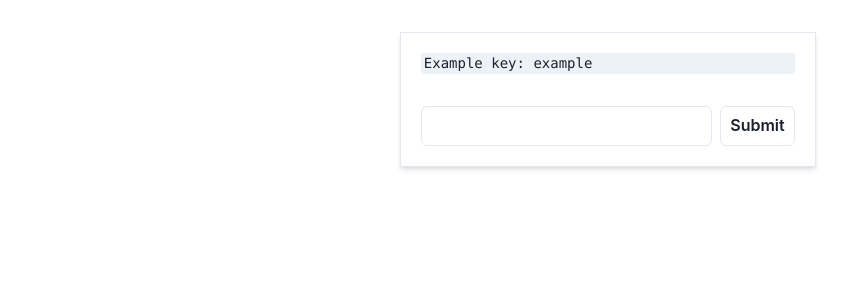
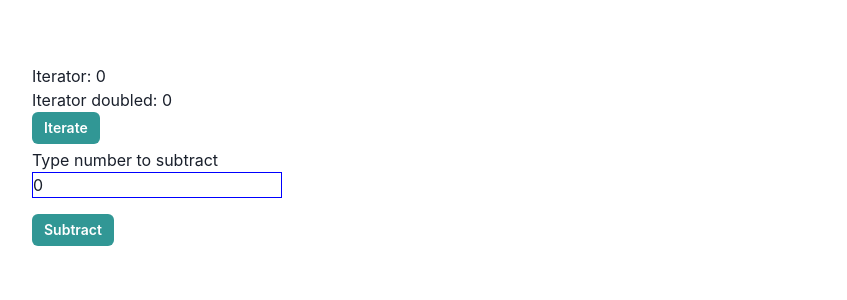
Before and after one commit to robertkittilsen/react-recoil-workshop, a React (Create React App) app: page / in a window 1280 px wide. Shown: the top 300 px of the page, without its empty margins (32-879 px from the left). Built offline with nearby package versions, Linux system fonts and the light colour scheme.

Commit message:
examples of atoms and selectors

```diff
--- a/src/App.tsx
+++ b/src/App.tsx
@@ -1,10 +1,16 @@
 import { RecoilRoot } from "recoil";
+import { AtomExampleApp } from "./components/AtomExamples/AtomExampleApp";
+import { SelectorExampleApp } from "./components/SelectorExamples/SelectorExampleApp";
 import { View } from "./components/View";
 
 function App() {
   return (
     <RecoilRoot>
-      <View />
+      {/* <View /> */}
+      {/* Atom example */}
+      {/* <AtomExampleApp /> */}
+      {/* Selector example */}
+      <SelectorExampleApp />
     </RecoilRoot>
   );
 }
--- /dev/null
+++ b/src/components/AtomExamples/AtomExampleApp.tsx
@@ -0,0 +1,13 @@
+import { Box } from "@chakra-ui/react"
+import { IteratorButton } from "./IteratorButton"
+import { ShowIterator } from "./ShowIterator"
+
+export const AtomExampleApp = () => {
+    return (
+    <Box m={16}>
+        <ShowIterator />
+        <IteratorButton />
+    </Box>
+
+    )
+}
--- /dev/null
+++ b/src/components/AtomExamples/IteratorButton.tsx
@@ -0,0 +1,18 @@
+import { Button } from "@chakra-ui/react";
+import { useSetRecoilState } from "recoil"
+import { iteratorAtom } from "../../recoil/atoms/iteratorAtom"
+
+export const IteratorButton = () => {
+
+    const setRecoilIteratorState = useSetRecoilState(iteratorAtom);
+
+    const onClick = () => {
+        setRecoilIteratorState((currentValue) => currentValue + 1);
+    }
+
+    return(
+        <Button colorScheme='teal' size='sm' onClick={onClick}>
+            Iterate
+        </Button>
+    )
+}
--- /dev/null
+++ b/src/components/AtomExamples/ShowIterator.tsx
@@ -0,0 +1,8 @@
+import { useRecoilValue } from "recoil";
+import { iteratorAtom } from "../../recoil/atoms/iteratorAtom";
+
+export const ShowIterator = () => {
+    const exampleAtomState = useRecoilValue(iteratorAtom);
+
+    return <h1>Iterator: {exampleAtomState}</h1>
+  }
--- /dev/null
+++ b/src/components/SelectorExamples/IteratorButton.tsx
@@ -0,0 +1,18 @@
+import { Button } from "@chakra-ui/react";
+import { useSetRecoilState } from "recoil"
+import { iteratorAtom } from "../../recoil/atoms/iteratorAtom"
+
+export const IteratorButton = () => {
+
+    const setRecoilIteratorState = useSetRecoilState(iteratorAtom);
+
+    const onClick = () => {
+        setRecoilIteratorState((currentValue) => currentValue + 1);
+    }
+
+    return (
+        <Button colorScheme='teal' size='sm' onClick={onClick}>
+            Iterate
+        </Button>
+    )
+}
--- /dev/null
+++ b/src/components/SelectorExamples/SelectorExampleApp.tsx
@@ -0,0 +1,15 @@
+import { Box } from "@chakra-ui/react"
+import { IteratorButton } from "./IteratorButton"
+import { ShowIterator } from "./ShowIterator"
+import { SubtractNumber } from "./SubtractNumber"
+
+export const SelectorExampleApp = () => {
+    return (
+        <Box m={16}>
+            <ShowIterator />
+            <IteratorButton />
+            {/* Comment in for Selector example 2 */}
+            <SubtractNumber />
+        </Box>
+    )
+}
--- /dev/null
+++ b/src/components/SelectorExamples/ShowIterator.tsx
@@ -0,0 +1,15 @@
+import { useRecoilValue } from "recoil";
+import { iteratorAtom } from "../../recoil/atoms/iteratorAtom";
+import { iteratorDoubledSelector } from "../../recoil/selectors/iteratorSelector";
+
+export const ShowIterator = () => {
+    const exampleAtomState = useRecoilValue(iteratorAtom);
+    const exampleSelectorValue = useRecoilValue(iteratorDoubledSelector);
+
+    return (
+        <>
+          <h1>Iterator: {exampleAtomState}</h1>
+          <h1>Iterator doubled: {exampleSelectorValue}</h1>
+        </>
+      )
+  }
--- /dev/null
+++ b/src/components/SelectorExamples/SubtractNumber.tsx
@@ -0,0 +1,33 @@
+import { Box, Button } from "@chakra-ui/react";
+import { useState } from "react";
+import { useSetRecoilState } from "recoil"
+import { subtractSelector } from "../../recoil/selectors/subtractSelector";
+
+export const SubtractNumber = () => {
+
+    const setSubtract = useSetRecoilState(subtractSelector);
+    const [valueToSubtract, setValueToSubtract] = useState(0);
+
+    const onClick = () => {
+        setSubtract(valueToSubtract);
+    }
+
+    const onChangeInput = (e: React.FormEvent<HTMLInputElement>) => {
+        const newValue = e.currentTarget.value;
+        setValueToSubtract(parseInt(newValue))
+    }
+
+    return (
+        <>
+            <div style={{marginTop: "4px"}}>
+                <label>
+                    <p>Type number to subtract</p>
+                    <input type="number" style={{border: "1px solid blue"}}  value={valueToSubtract} onChange={onChangeInput}/>
+                </label>
+            </div>
+            <Button marginTop={4} colorScheme='teal' size='sm' onClick={onClick}>
+                Subtract
+            </Button>
+        </>
+    )
+}
--- /dev/null
+++ b/src/recoil/atoms/iteratorAtom.ts
@@ -0,0 +1,6 @@
+import { atom } from "recoil";
+
+export const iteratorAtom = atom({
+  key: "iteratorAtom",
+  default: 0,
+});
--- /dev/null
+++ b/src/recoil/selectors/iteratorSelector.ts
@@ -0,0 +1,11 @@
+import { selector } from "recoil";
+import { iteratorAtom } from "../atoms/iteratorAtom";
+
+export const iteratorDoubledSelector = selector({
+  key: "iteratorDoubledSelector",
+  get: ({get}) => {
+    const currentIteratorValue = get(iteratorAtom);
+
+    return currentIteratorValue * 2;
+  }
+});
--- /dev/null
+++ b/src/recoil/selectors/subtractSelector.ts
@@ -0,0 +1,14 @@
+import { DefaultValue, selector } from "recoil";
+import { iteratorAtom } from "../atoms/iteratorAtom";
+
+export const subtractSelector = selector({
+  key: "subtractSelector",
+  get: ({get}) => {
+    const currentIteratorValue = get(iteratorAtom);
+    return currentIteratorValue;
+  },
+  set: ({get, set}, valueToSubtract) => {
+    const currentIteratorValue = get(iteratorAtom);
+    set(iteratorAtom, valueToSubtract instanceof DefaultValue || valueToSubtract === 0 ? 0 : currentIteratorValue - valueToSubtract)
+  }
+});
```
